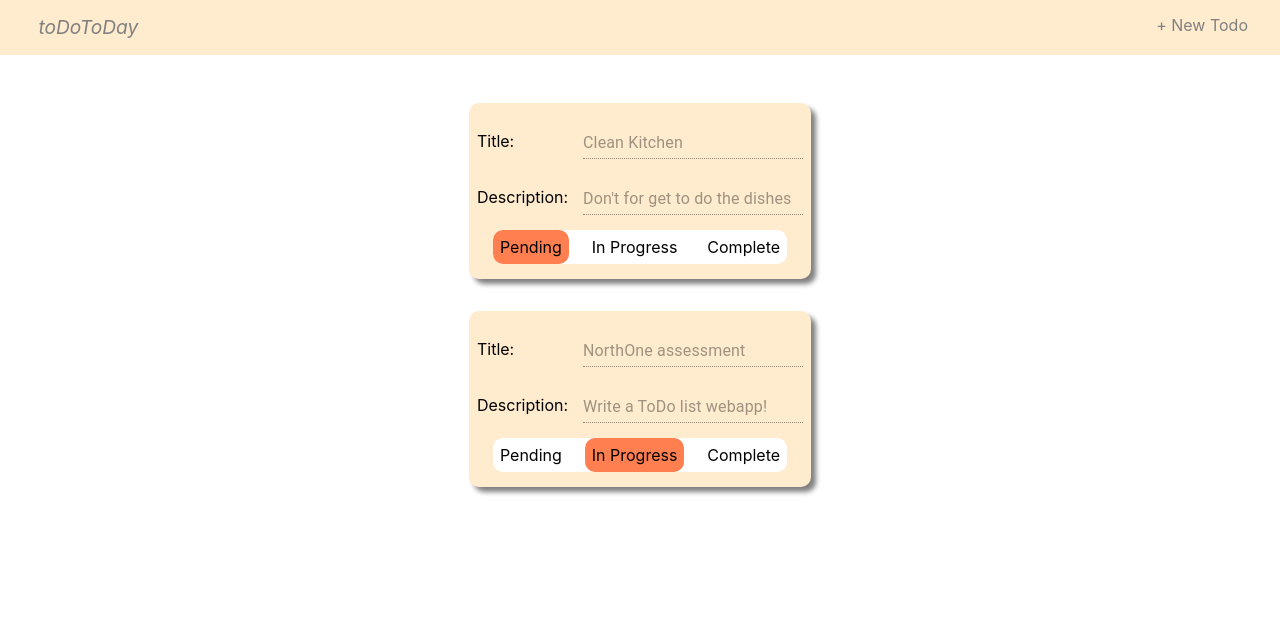
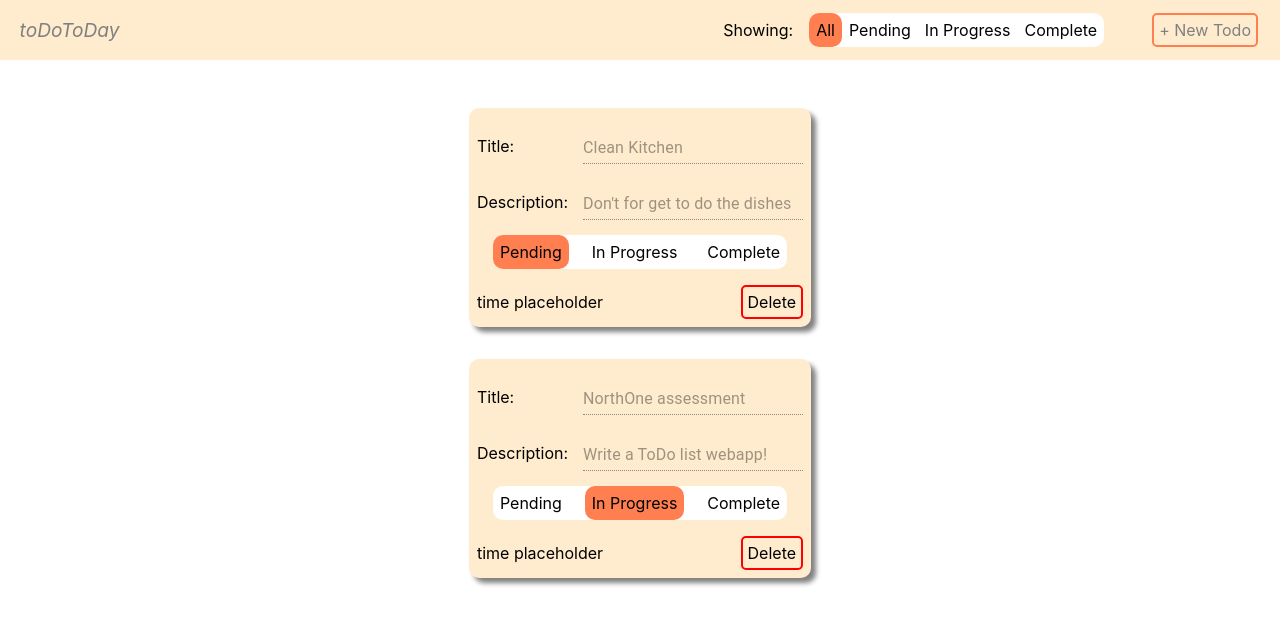
Before and after one commit to ojripley/todoList, a React (Create React App) app in the folder client/: page / in a window 1280 px wide. Shown: the top 624 px of the page. Built offline with nearby package versions, Linux system fonts and the light colour scheme.

Commit message:
add delete feature

```diff
--- a/client/src/App.js
+++ b/client/src/App.js
@@ -28,18 +28,32 @@ function App() {
     }
   };
 
-  const [categories, setCategories] = useState([{title: 'cleaning'}, {title: 'work'}]);
-
   const [toDos, setToDos] = useState(placeHolderToDos);
   const [toDoCount, setToDoCount] = useState(Object.keys(toDos).length);
+  const [filter, setFilter] = useState('All');
 
   const toDoComponents = Object.keys(toDos).map(key => {
-    // console.log(todo.id);
-    return <Todo
-      title={toDos[key].title}
-      description={toDos[key].description}
-      status={toDos[key].status}
+    if (filter === 'All') {
+      return <Todo
+        id={toDos[key].id}
+        title={toDos[key].title}
+        description={toDos[key].description}
+        status={toDos[key].status}
+        toDos={toDos}
+        setToDos={setToDos}
+        ></Todo>;
+    } else if (toDos[key].status === filter) {
+      return <Todo
+        id={toDos[key].id}
+        title={toDos[key].title}
+        description={toDos[key].description}
+        status={toDos[key].status}
+        toDos={toDos}
+        setToDos={setToDos}
       ></Todo>;
+    } else {
+      return null;
+    }
   });
 
   useEffect(() => {
@@ -49,7 +63,7 @@ function App() {
 
   return (
     <>
-      <Nav setToDos={setToDos} toDos={toDos} toDoCount={toDoCount} setToDoCount={setToDoCount}></Nav>
+      <Nav setToDos={setToDos} toDos={toDos} toDoCount={toDoCount} setToDoCount={setToDoCount} filter={filter} setFilter={setFilter}></Nav>
       <div id={'app'}>
         {toDoComponents}
       </div>
--- a/client/src/components/Nav.js
+++ b/client/src/components/Nav.js
@@ -18,18 +18,21 @@ export default function Nav(props) {
     };
 
     const tempToDos = props.toDos;
-
-    console.log(tempToDos);
-
     tempToDos[id] = newToDo;
-
     props.setToDos({...tempToDos});
   }
 
   return(
     <div id={'nav'}>
       <text id={'nav-title'}>toDoToDay</text>
-      <div id={'nav-buttons'}>
+      <div id={'nav-controls'}>
+        <text id={'filter-toggle-text'}>Showing:</text>
+        <span id={'filter-toggle'}>
+          <text className={'filter-button'} id={props.filter === 'All' ? 'selected' : 'not-selected'} onClick={() => props.setFilter('All')}>All</text>
+          <text className={'filter-button'} id={props.filter === 'Pending' ? 'selected' : 'not-selected'} onClick={() => props.setFilter('Pending')}>Pending</text>
+          <text className={'filter-button'} id={props.filter === 'In Progress' ? 'selected' : 'not-selected'} onClick={() => props.setFilter('In Progress')}>In Progress</text>
+          <text className={'filter-button'} id={props.filter === 'Complete' ? 'selected' : 'not-selected'} onClick={() => props.setFilter('Complete')}>Complete</text>
+        </span>
         <text id={'new-todo-button'} onClick={handleNewToDo}>+ New Todo</text>
       </div>
     </div>
--- a/client/src/components/Todo.js
+++ b/client/src/components/Todo.js
@@ -5,6 +5,7 @@ import EditableText from './EditableText';
 import '../styles/App.scss';
 
 export default function ToDo(props) {
+  const [id, setId] = useState(props.id);
   const [title, setTitle] = useState(props.title || '');
   const [description, setDescription] = useState(props.description || '');
   const [status, setStatus] = useState(props.status);
@@ -19,22 +20,34 @@ export default function ToDo(props) {
     console.log(description);
   }, [title, description]);
 
+  const handleDelete = () => {
+    console.log('deleting');
+    const tempToDos = props.toDos;
+
+    delete tempToDos[id];
+
+    props.setToDos({...tempToDos});
+  };
 
   return(
     <div className={'todo'} id={props.id}>
       <span className={'todo-title'}>
         <text className={'todo-field-label'}>Title:</text>
-        <EditableText className={'todo-title-text'} text={title} setValue={setTitle} defaultText={'Enter a title'}></EditableText>
+        <EditableText className={'todo-title-text'} text={title} setValue={setTitle} defaultText={'Add a title'}></EditableText>
       </span>
       <span className={'todo-description'}>
         <text className={'todo-field-label'}>Description:</text>
-        <EditableText className={'todo-description-text'} text={description} setValue={setDescription} defaultText={'Enter a description'}></EditableText>
+        <EditableText className={'todo-description-text'} text={description} setValue={setDescription} defaultText={'Add a description'}></EditableText>
       </span>
       <span className={'todo-status'}>
         <text className={'todo-status-button'} id={status === 'Pending' ? 'selected' : 'not-selected'} onClick={() => setStatus('Pending')}>Pending</text>
         <text className={'todo-status-button'} id={status === 'In Progress' ? 'selected' : 'not-selected'} onClick={() => setStatus('In Progress')}>In Progress</text>
         <text className={'todo-status-button'} id={status === 'Complete' ? 'selected' : 'not-selected'} onClick={() => setStatus('Complete')}>Complete</text>
       </span>
+      <span className={'todo-options'}>
+        <text>time placeholder</text>
+        <text className={'todo-delete'} onClick={handleDelete}>Delete</text>
+      </span>
     </div>
   );
 };
--- a/client/src/styles/App.scss
+++ b/client/src/styles/App.scss
@@ -46,6 +46,26 @@
     .todo-status-button:hover{
       cursor: pointer;
     }
+
+  }
+
+  .todo-options{
+    display: flex;
+    justify-content: space-between;
+    align-items: center;
+    margin-top: 1em;
+
+    .todo-delete{
+      border-style: solid;
+      border-width: 2px;
+      border-radius: 5px;
+      border-color: red;
+      padding: 5px;
+    }
+
+    .todo-delete:hover{
+      cursor: pointer;
+    }
   }
 }
 
--- a/client/src/styles/Nav.scss
+++ b/client/src/styles/Nav.scss
@@ -2,25 +2,58 @@
   background-color: blanchedalmond;
   display: flex;
   justify-content: space-between;
+  align-items: center;
   height: 5vh;
   width: 100vw;
-  padding-top: 15px;
   margin-bottom: 2em;
+  padding: 10px;
 
   #nav-title{
     color: grey;
-    margin-left: 2em;
+    margin-left: 0.5em;
     font-size: larger;
     font-style: italic;
   }
 
-  #nav-buttons{
+  #nav-controls{
     display: flex;
     align-content: space-around;
+    align-items: center;
     margin-right: 2em;
+
+    #filter-toggle{
+      margin-right: 3em;
+      margin-left: 1em;
+      display: flex;
+      justify-content: space-between;
+      background-color: white;
+      margin-top: 7px;
+      margin-bottom: 7px;
+      border-radius: 10px;
+
+      #selected{
+        background-color: coral;
+        padding: 7px;
+        border-radius: 10px;
+      }
+
+      #not-selected{
+        padding: 7px;
+      }
+
+      .filter-button:hover{
+        cursor: pointer;
+      }
+    }
 
     #new-todo-button{
       color: grey;
+      border-width: 2px;
+      border-color: coral;
+      border-style: solid;
+      border-radius: 5px;
+      margin-bottom: none;
+      padding: 5px;
     }
 
     #new-todo-button:hover{
```
